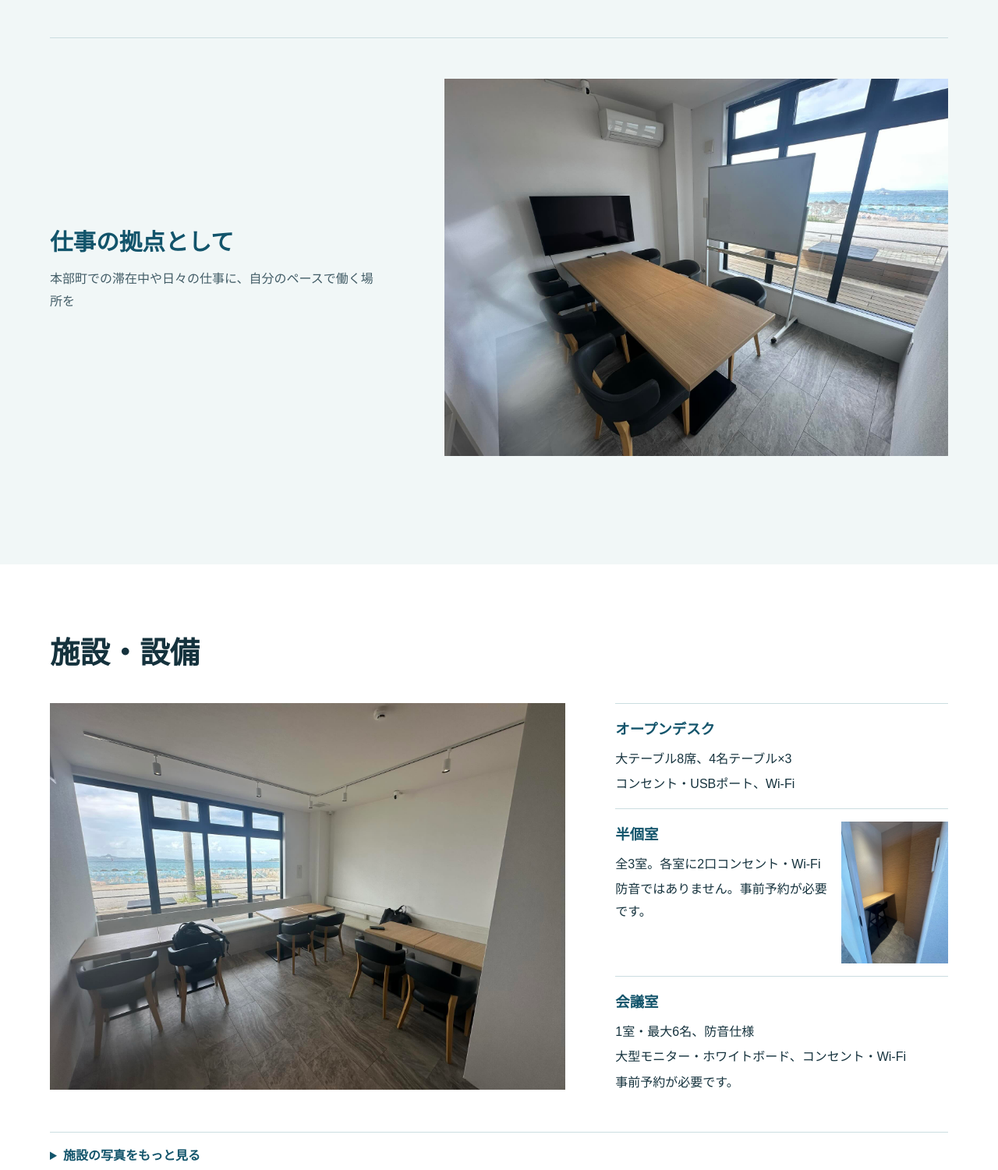
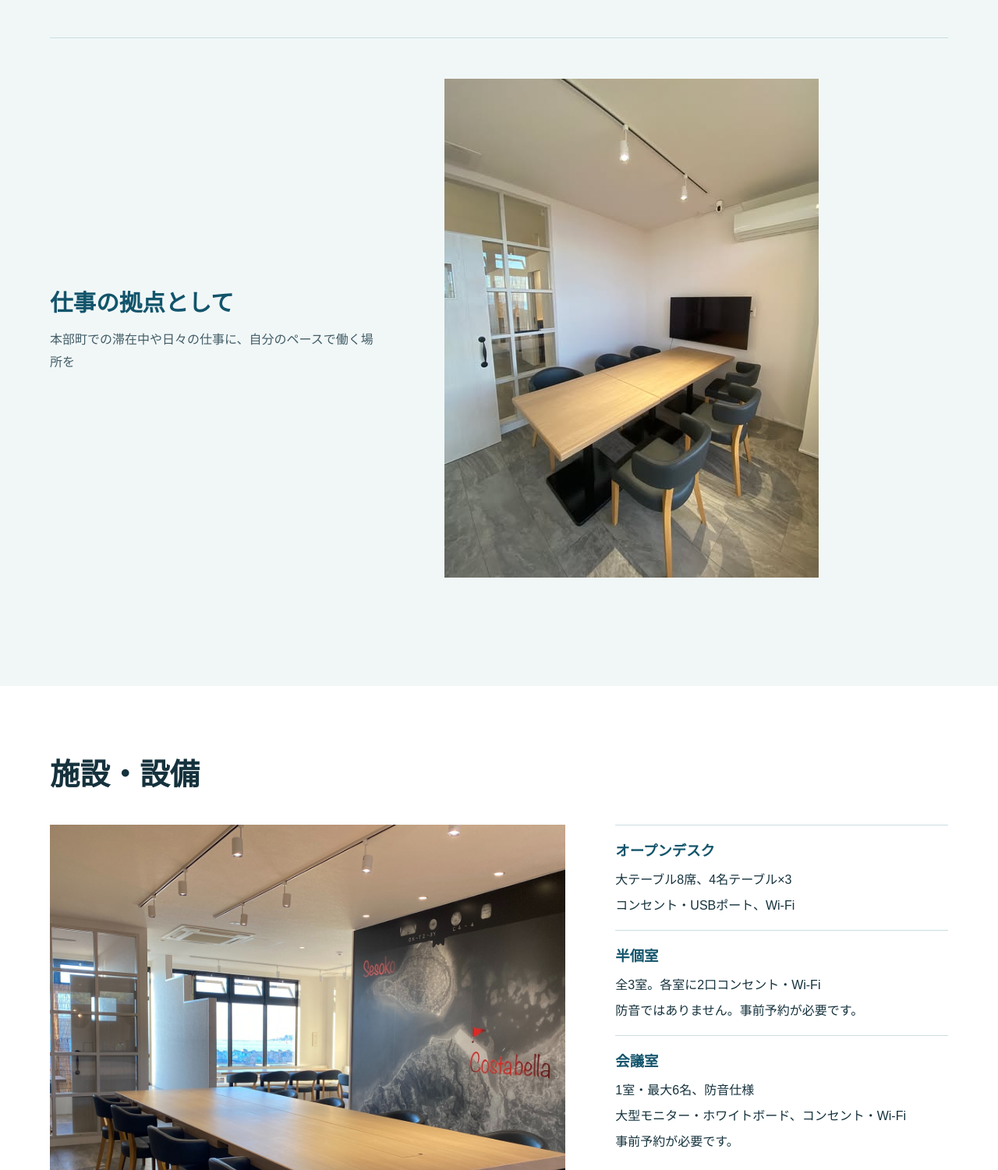
Before and after one commit to miwa-apps/share-lounge-co, a plain HTML site: page index.html in a window 1280 px wide. Shown: the part 1736-3237 px from the top of the page at 78% size. Drawn offline with Linux system fonts and the light colour scheme.

Commit message:
Update the facility and workspace photos

```diff
--- a/index.html
+++ b/index.html
@@ -6,7 +6,7 @@
   <meta name="description" content="沖縄県本部町のコワーキングスペース、Share Lounge Co. の利用案内と会議室予約のご案内。">
   <title>Share Lounge Co. | 沖縄県本部町のコワーキングスペース</title>
   <link rel="icon" type="image/png" sizes="256x256" href="./assets/share_lounge_favicon.png">
-  <link rel="stylesheet" href="./style.css?v=facility-photos">
+  <link rel="stylesheet" href="./style.css?v=facility-photos-2">
   <script src="./script.js" defer></script>
 </head>
 <body id="top">
@@ -60,7 +60,7 @@
               <h3>仕事の拠点として</h3>
               <p>本部町での滞在中や日々の仕事に、自分のペースで働く場所を</p>
             </div>
-            <div class="scene-media"><img src="./assets/moai/568774281_17898401490312164_3115182953344150951_n.jpg" alt="モニターとホワイトボードのある会議室" width="1920" height="1440" loading="lazy"></div>
+            <div class="scene-media"><img class="work-base-photo" src="./assets/moai/work-base.jpg" alt="木のテーブルと壁掛けモニターのある会議室" width="480" height="640" loading="lazy"></div>
           </article>
         </div>
       </div>
@@ -70,7 +70,7 @@
       <h2 id="space-title">施設・設備</h2>
       <div class="facility-layout">
         <div class="facility-photo">
-          <img src="./assets/moai/568689869_17898401499312164_1731322981583573224_n.jpg" alt="海が見える窓際にテーブル席が並ぶ室内" width="1920" height="1440" loading="lazy">
+          <img src="./assets/moai/facility-main.jpg" alt="大きな木のテーブルと海が見える窓のあるコワーキングスペース" width="1440" height="1440" loading="lazy">
         </div>
         <div class="facility-list">
           <div>
@@ -78,13 +78,10 @@
             <p>大テーブル8席、4名テーブル×3</p>
             <p>コンセント・USBポート、Wi-Fi</p>
           </div>
-          <div class="booth-feature">
-            <div>
-              <h3>半個室</h3>
-              <p>全3室。各室に2口コンセント・Wi-Fi</p>
-              <p>防音ではありません。事前予約が必要です。</p>
-            </div>
-            <img src="./assets/moai/568998165_17898401466312164_189346331058185564_n.jpg" alt="机と椅子がある半個室ブース" width="1440" height="1920" loading="lazy">
+          <div>
+            <h3>半個室</h3>
+            <p>全3室。各室に2口コンセント・Wi-Fi</p>
+            <p>防音ではありません。事前予約が必要です。</p>
           </div>
           <div>
             <h3>会議室</h3>
--- a/style.css
+++ b/style.css
@@ -271,7 +271,6 @@ nav a:hover { text-decoration: underline; }
 .scene-copy h3 { color: var(--blue); font-size: clamp(1.25rem, 2.5vw, 1.85rem); }
 .scene-media img,
 .facility-photo img,
-.booth-feature img,
 .more-photos-gallery img {
   position: static;
   display: block;
@@ -282,12 +281,7 @@ nav a:hover { text-decoration: underline; }
 .scene-media img[src$=".webp"], .more-photos-gallery img { max-width: 460px; }
 .facility-photo { display: block; min-height: 0; background: none; }
 .facility-layout { grid-template-columns: minmax(0, 1.55fr) minmax(0, 1fr); }
-.facility-list .booth-feature {
-  display: grid;
-  grid-template-columns: minmax(0, 1fr) minmax(5.5rem, 32%);
-  align-items: start;
-  gap: .75rem 1rem;
-}
+.scene-media .work-base-photo { max-width: min(100%, 480px); }
 .more-photos { margin-top: 2rem; border-top: 1px solid var(--line); padding-top: 1rem; }
 .more-photos summary { color: var(--blue); font-weight: 700; cursor: pointer; }
 .more-photos-gallery {
```
Also changed, not shown: assets/moai/facility-main.jpg (added), assets/moai/work-base.jpg (added).
